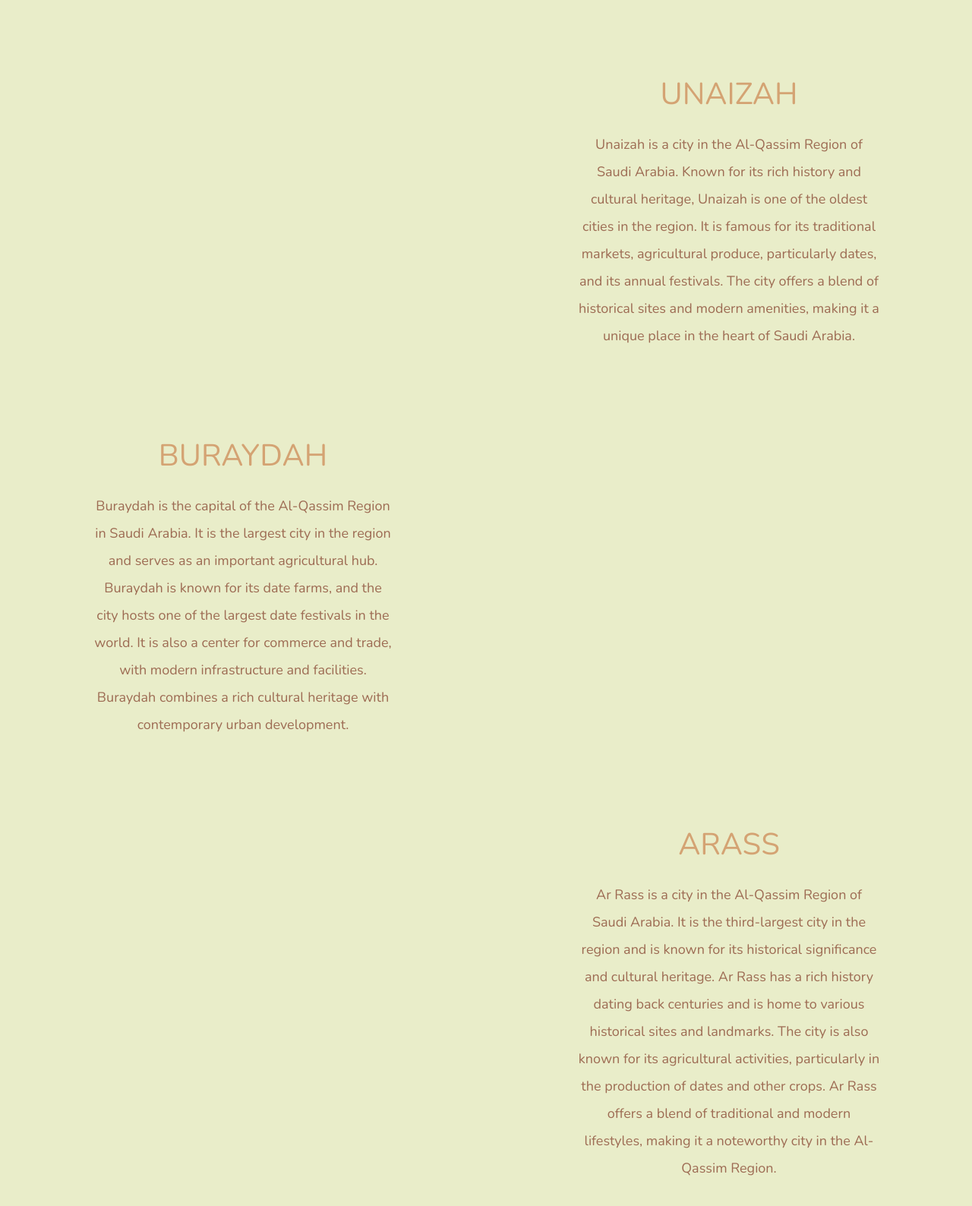
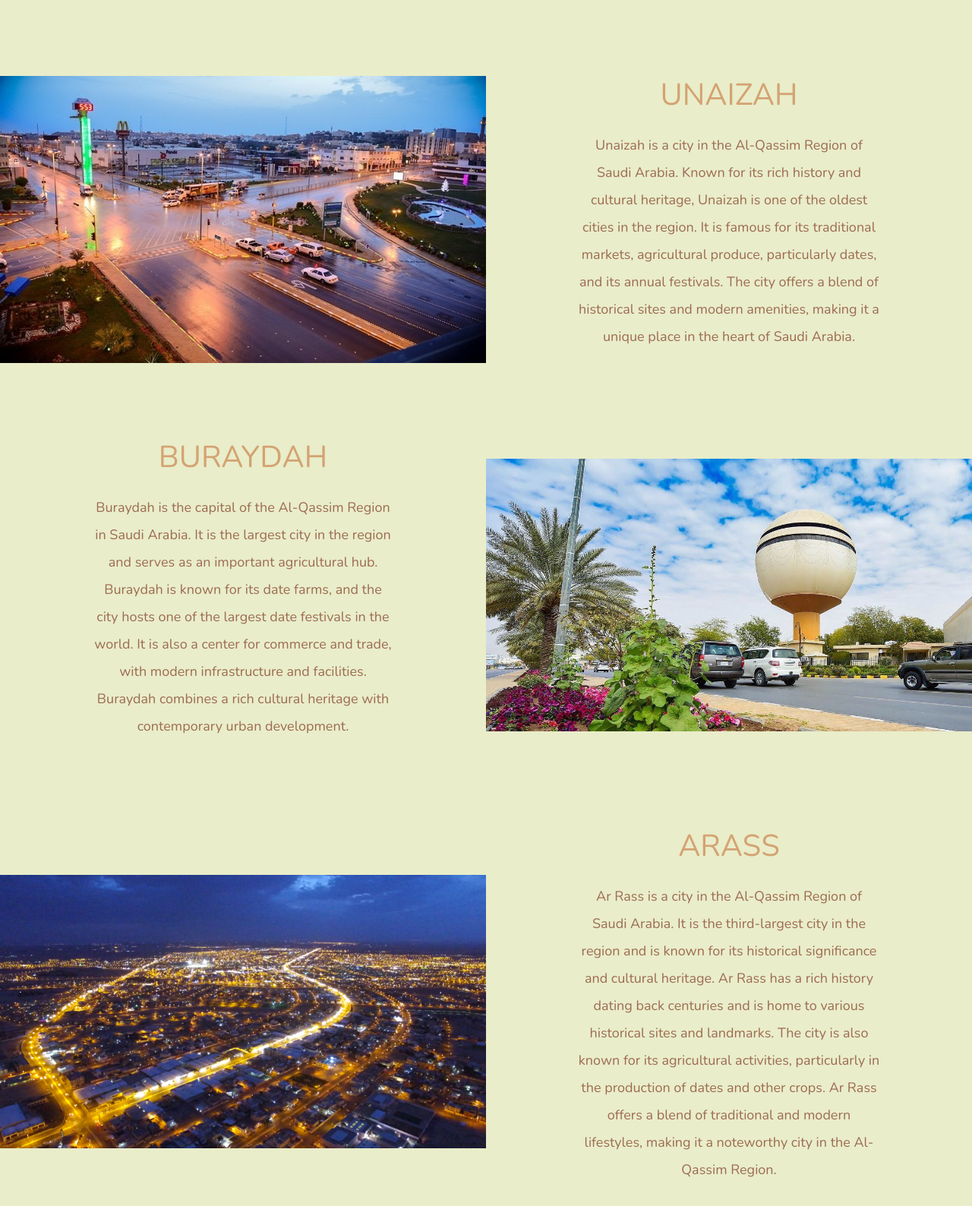
Before and after one commit to im7z/mohammed-website, a plain HTML site: page alqassim/alqassim.html in a window 1280 px wide. Shown: the part 642-2230 px from the top of the page at 76% size. Drawn offline with nearby package versions, Linux system fonts and the light colour scheme; the site is published under a folder, as on GitHub Pages, so addresses that start at the root find nothing.

Commit message:
fix img path

```diff
--- a/alqassim/alqassim.html
+++ b/alqassim/alqassim.html
@@ -68,7 +68,7 @@
         <!-- first row -->
         <div class="row align-items-center cont" id="uni">
             <div class="col-md-6 order-2 order-md-1 p-0">
-                <img class="img-fluid w-100" src="/mohammed-website/pic/on.jpg" alt="">
+                <img class="img-fluid w-100" src="../pic/on.jpg" alt="">
             </div>
             <div class="col-md-6 text-center order-1 order-md-2">
                 <div class="row justify-content-center" >
@@ -98,13 +98,13 @@
                 </div>
             </div>
             <div class="col-md-6 order-2 p-0">
-                <img class="img-fluid w-100" src="/mohammed-website/pic/bro.jpg" alt="">
+                <img class="img-fluid w-100" src="../pic/bro.jpg" alt="">
             </div>
         </div>
         <!-- third row -->
         <div class="row align-items-center cont" id="ara">
             <div class="col-md-6 order-2 order-md-1 p-0">
-                <img class="img-fluid w-100" src="/mohammed-website/pic/Arrass.jpg" alt="">
+                <img class="img-fluid w-100" src="../pic/Arrass.jpg" alt="">
             </div>
             <div class="col-md-6 text-center order-1 order-md-2">
                 <div class="row justify-content-center">
```
Also changed, not shown: ScoreKeeper/ScoreKeeper.html (+1 -1 lines).
